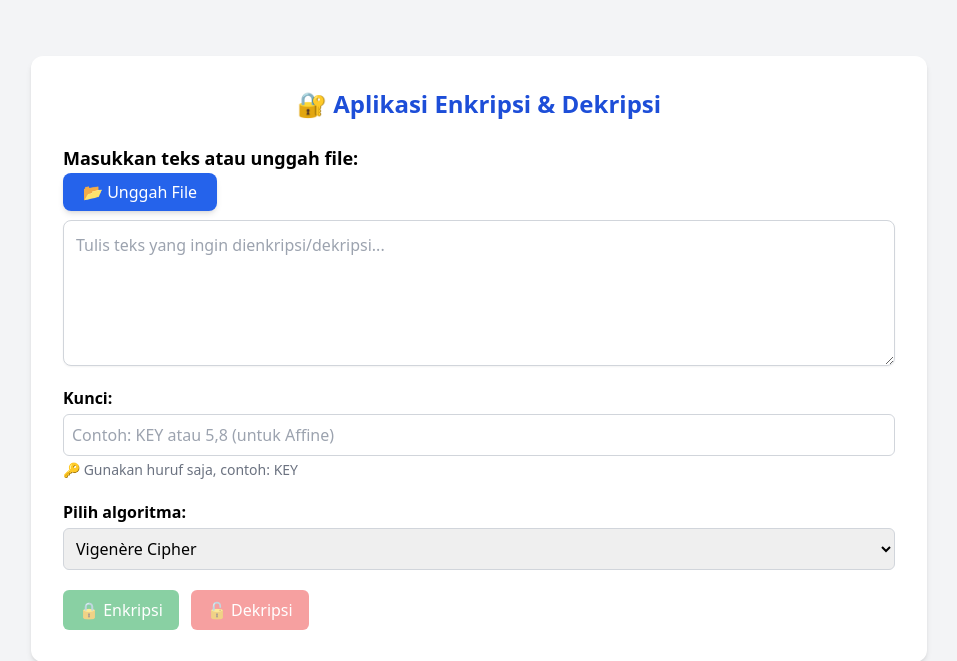
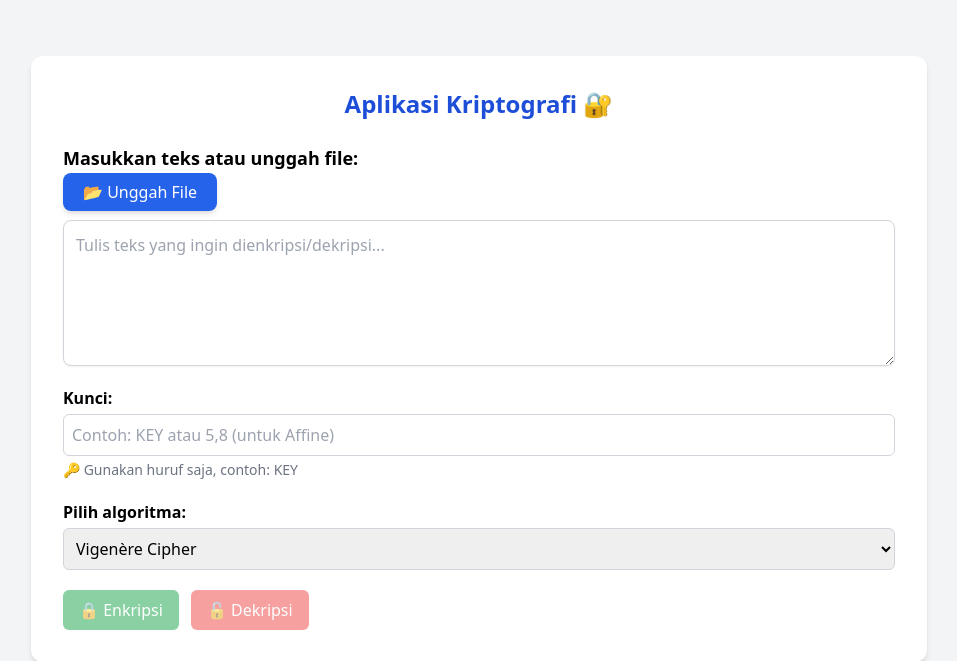
Before and after one commit to kilyfa/algoritma_crypto, a Flask app: page / in a window 1280 px wide. Shown: the top 661 px of the page, without its empty margins (161-1118 px from the left). Run offline with Flask 3, Linux system fonts and the light colour scheme; some libraries are stand-ins or nearby versions.

Commit message:
Update index.html

```diff
--- a/templates/index.html
+++ b/templates/index.html
@@ -8,7 +8,7 @@
   </head>
   <body class="bg-gray-100 font-sans p-4">
     <div class="max-w-4xl mx-auto my-10 bg-white p-8 rounded-xl shadow-md">
-      <h2 class="text-2xl font-bold text-center text-blue-700 mb-6">🔐 Aplikasi Enkripsi & Dekripsi</h2>
+      <h2 class="text-2xl font-bold text-center text-blue-700 mb-6">Aplikasi Kriptografi 🔐</h2>
 
       <form method="post" enctype="multipart/form-data" class="space-y-5">
         <div>
```
